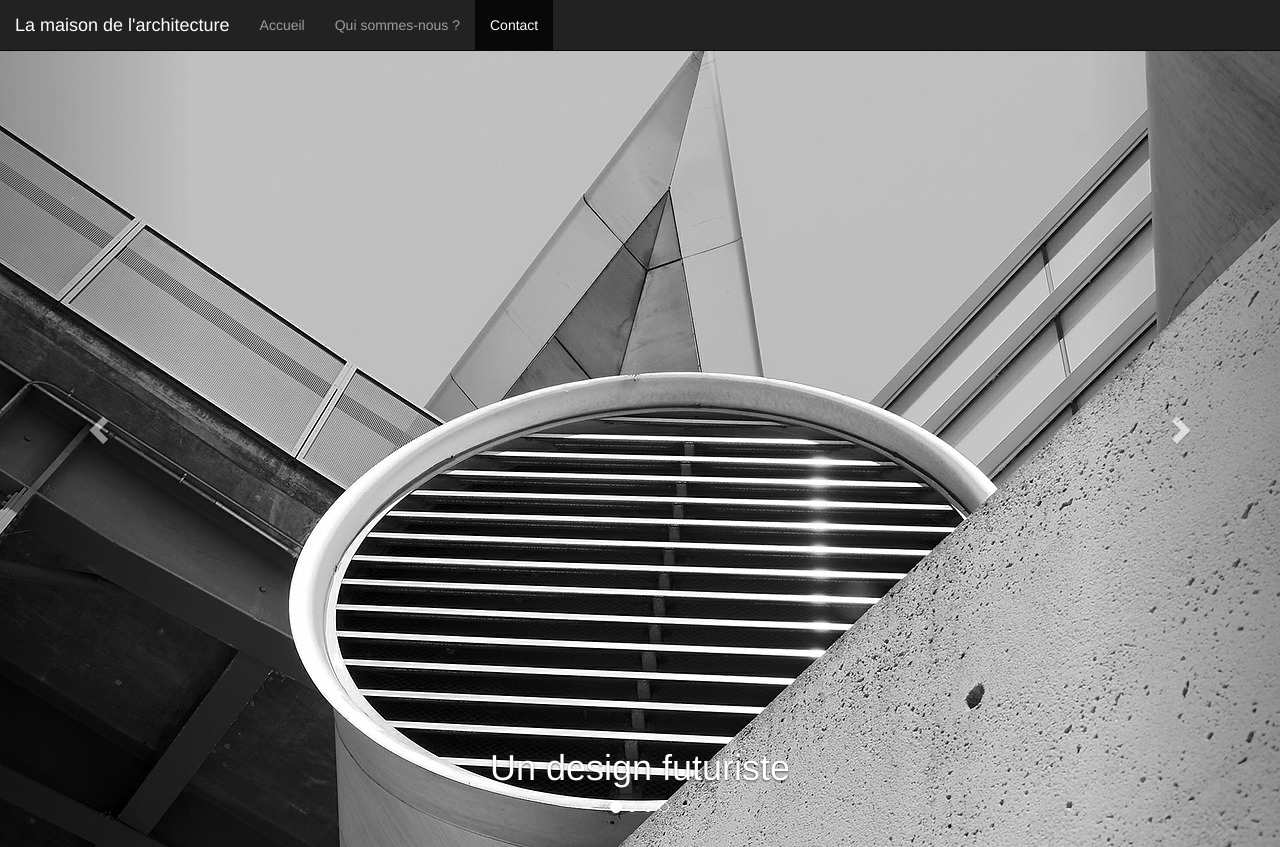
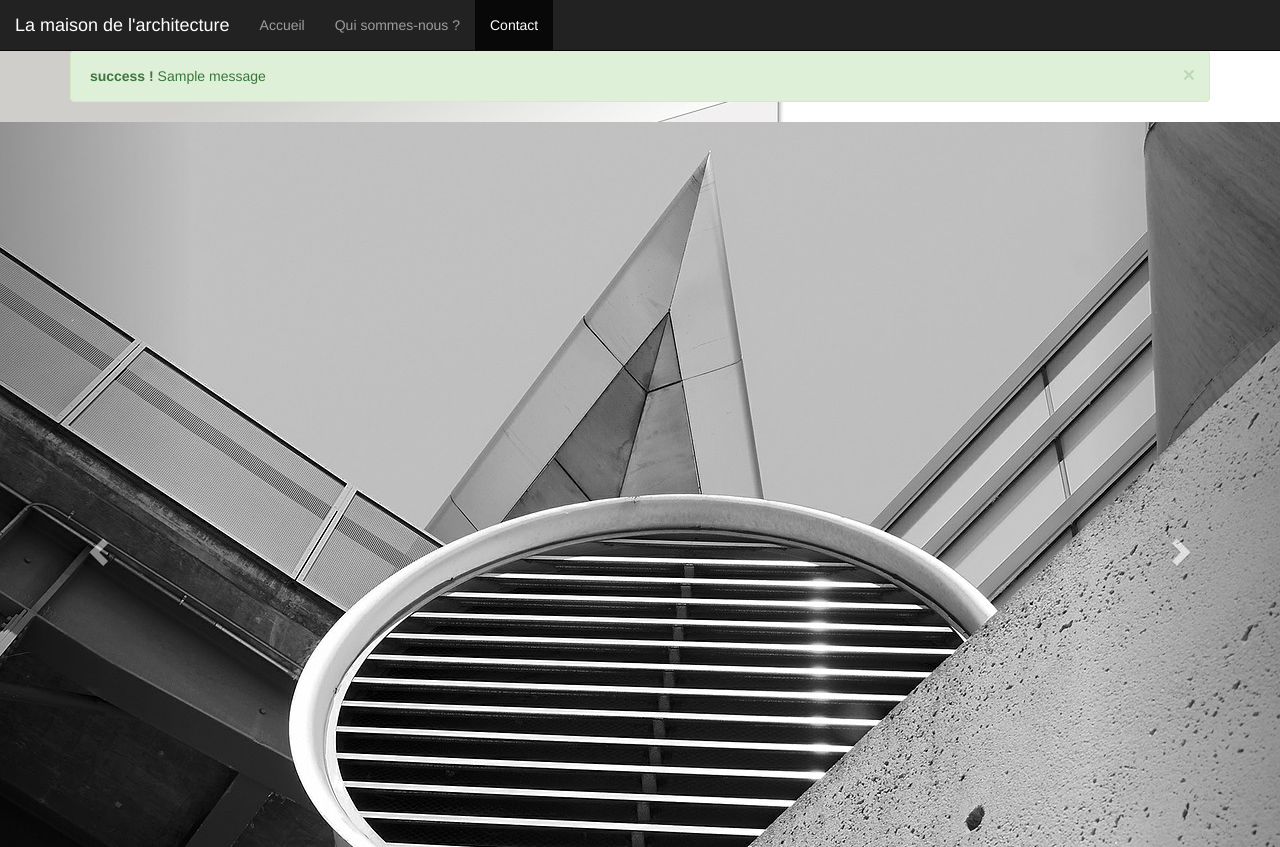
Before and after one commit to sserges/architecture-house, a Flask app: page / in a window 1280 px wide. Shown: the top 847 px of the page. Run offline with Flask 2, Linux system fonts and the light colour scheme; tables that the repository leaves empty hold one stand-in row (values such as "Sample post"); one stand-in notice (Sample message) is shown; some libraries are stand-ins or nearby versions.

Commit message:
Messages handle

```diff
--- a/app/routes.py
+++ b/app/routes.py
@@ -28,7 +28,7 @@
         db.session.add(message)
         db.session.commit()
 
-        flash('Message envoyé. Nous reviendrons à vous très bientôt.')
+        flash('Message envoyé. Nous reviendrons à vous très bientôt.', 'success')
         return redirect(url_for('home'))
 
     return render_template('home.html', form=form)
--- a/app/templates/home.html
+++ b/app/templates/home.html
@@ -22,7 +22,7 @@
 
 	<div class="jumbotron" id="contact">
 	  <h1 class="text-center">Un message pour nous ?</h1>
-	  <form class="row" method="POST" action="">
+	  <form class="row" method="POST" action="{{ url_for('send_message') }}">
 	    <div class="form-group col-lg-4">
 	      <!-- <input type="email" class="form-control" placeholder="Votre email"> -->
 	      {{ render_field(form.email, class_="form-control", required="required", placeholder="Votre email") }}
--- /dev/null
+++ b/app/templates/includes/_messages.html
@@ -0,0 +1,12 @@
+{% with messages = get_flashed_messages(with_categories=true) %}
+	{% if messages %}
+		{% for category, message in messages %}
+			  <div class="alert alert-{{ category }} alert-dismissible" role="alert">
+			    <button type="button" class="close" data-dismiss="alert" aria-label="Close">
+			        <span aria-hidden="true">&times;</span>
+			    </button>
+			    <strong><span class="glyphicon glyphicon-{{ category }}-sign" aria-hidden="true"></span> {{ category }} !</strong> {{ message }}
+			</div>
+		{% endfor %}
+	{% endif %}
+{% endwith %}
--- a/app/templates/includes/_nav.html
+++ b/app/templates/includes/_nav.html
@@ -1,5 +1,4 @@
     <header>
-
       <!-- Navigation
       ================================================== -->
       <nav class="navbar navbar-inverse navbar-fixed-top" role="navigation">
--- a/app/templates/layout.html
+++ b/app/templates/layout.html
@@ -55,6 +55,10 @@
 
     {% include 'includes/_nav.html' %}
 
+    <div class="container" style="margin-top: 50px;">
+        {% include 'includes/_messages.html' %}
+    </div>
+
     {% include 'includes/_carousel.html' %}
 
     <!-- Corps de page
--- a/config.py
+++ b/config.py
@@ -3,5 +3,6 @@
 BASE_DIR = os.path.abspath(os.path.dirname(__file__))
 
 class Config():
+    SECRET_KEY = os.environ.get('SECRET_KEY') or '_lzqb+9!(0yg7q$aylv!s54ns4t5it)*d!e_h#vw7*ez*mg6o*'
     SQLALCHEMY_DATABASE_URI = os.environ.get('DATABASE_URL') or 'sqlite:///' + os.path.join(BASE_DIR, 'app.db')
     SQLALCHEMY_TRACK_MODIFICATIONS = False
```
Also changed, not shown: app.db.
